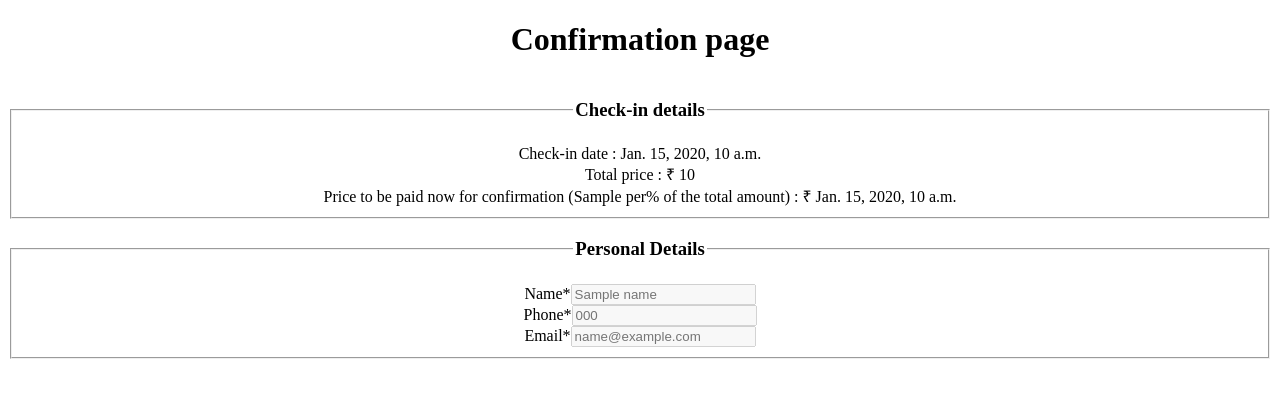
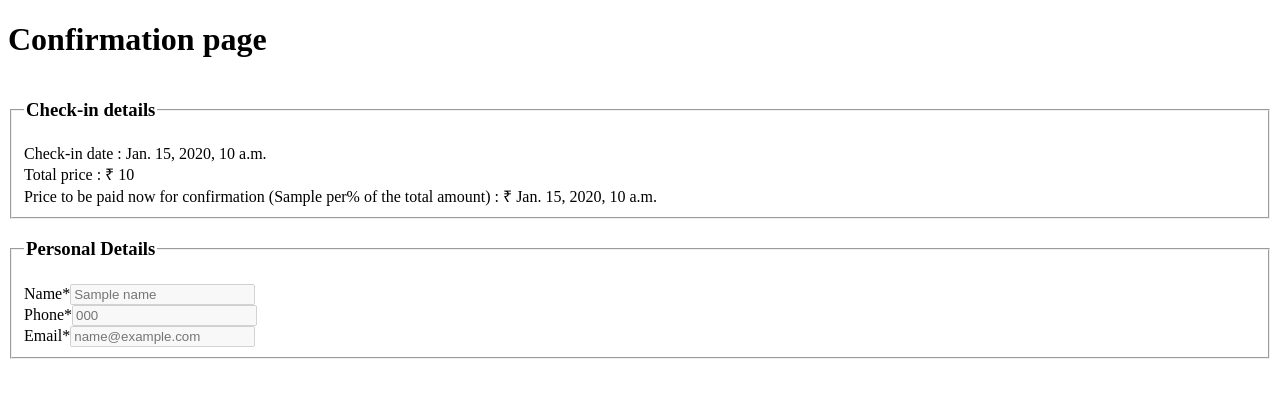
Before and after one commit to hanzala-sohrab/PROJEKT-B2, a Django app: template templates/confirm_order.html in a window 1280 px wide. Shown: the top 398 px of the page. Run offline with Django 3.2, Linux system fonts and the light colour scheme; the template is opened without the code that fills it: most values are stand-ins (such as "Sample title", 1, 10 or a date in 2020); some libraries are stand-ins or nearby versions.

Commit message:
Update confirmation page

```diff
--- a/templates/confirm_order.html
+++ b/templates/confirm_order.html
@@ -7,7 +7,7 @@
         <link href="https://fonts.googleapis.com/css?family=Roboto:300,400,500,700" rel="stylesheet">
     </head>
     <body>
-        <div class="main-block" style="text-align: center;">
+        <div class="main-block">
             <form action="{% url 'payment_status' %}" method="POST">
                 {% csrf_token %}
                 <h1>Confirmation page</h1>
@@ -43,12 +43,12 @@
                         data-order_id="{{ order_id }}"
                         data-buttontext="Pay with Razorpay"
                         data-name="PROJEKT-B2"
-                        data-description="Your success is our mission"
+                        data-description="Description"
 {#                        data-image="{% static 'images/logo.png' %}"#}
                         data-prefill.name="{{ name }}"
                         data-prefill.email="{{ email }}"
                         data-prefill.contact="{{ phone }}"
-                        data-theme.color="#F37254"
+                        data-theme.color="#528FF0"
                 ></script>
                 <input type="hidden" custom="Hidden Element" name="hidden">
             </form>
```
Also changed, not shown: payments/views.py (+8 -5 lines).
